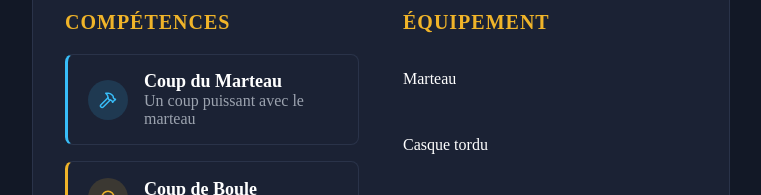
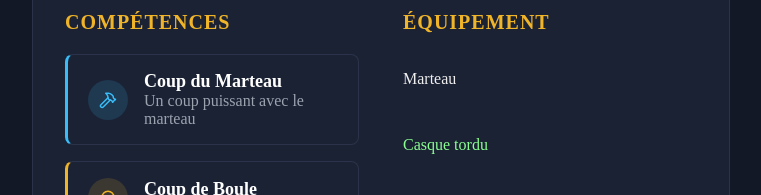
Before and after one commit to Ikdek/Scss, a React (Vite) app in the folder scss/: page / in a window 1280 px wide. Shown: the part 605-800 px from the top of the page, without its empty margins (259-1020 px from the left). Built offline with nearby package versions, Linux system fonts and the light colour scheme.

Commit message:
Fix color

```diff
--- a/scss/src/styles/components/CharacterSheet.scss
+++ b/scss/src/styles/components/CharacterSheet.scss
@@ -1,5 +1,3 @@
-@use "sass:map";
-
 $card-bg: #1B2234;
 $card-border: #2A3349;
 $divider-color: #232B3E;
@@ -27,8 +25,8 @@ $rarity: (
 );
 
 @each $name, $rarity-level in $rarity {
-    .rarity-#{name} {
-        color: map.get($rarity, $rarity-level) !important;
+    .rarity-#{$name} {
+        color: $rarity-level;
     }
 }
 
```
